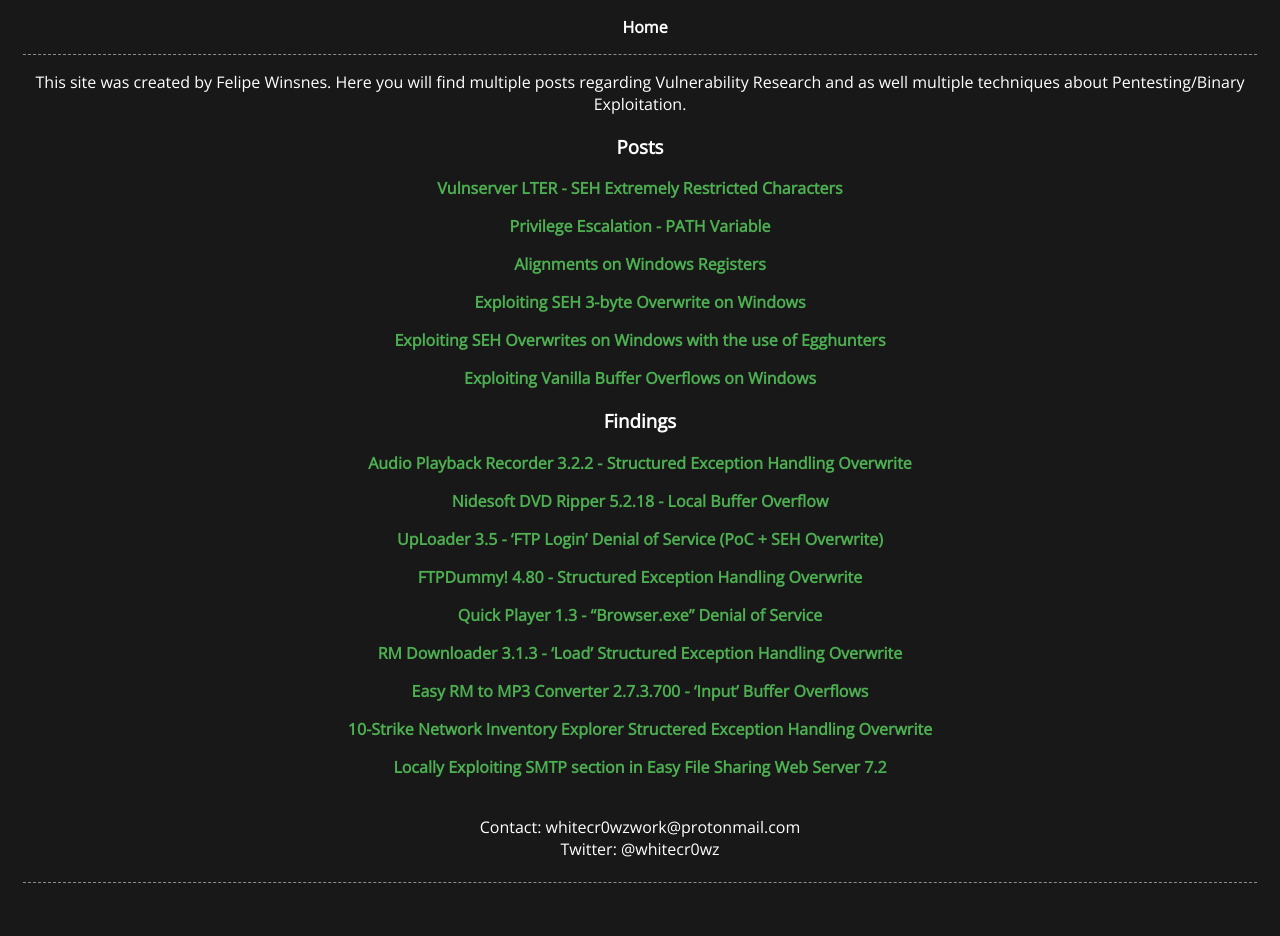
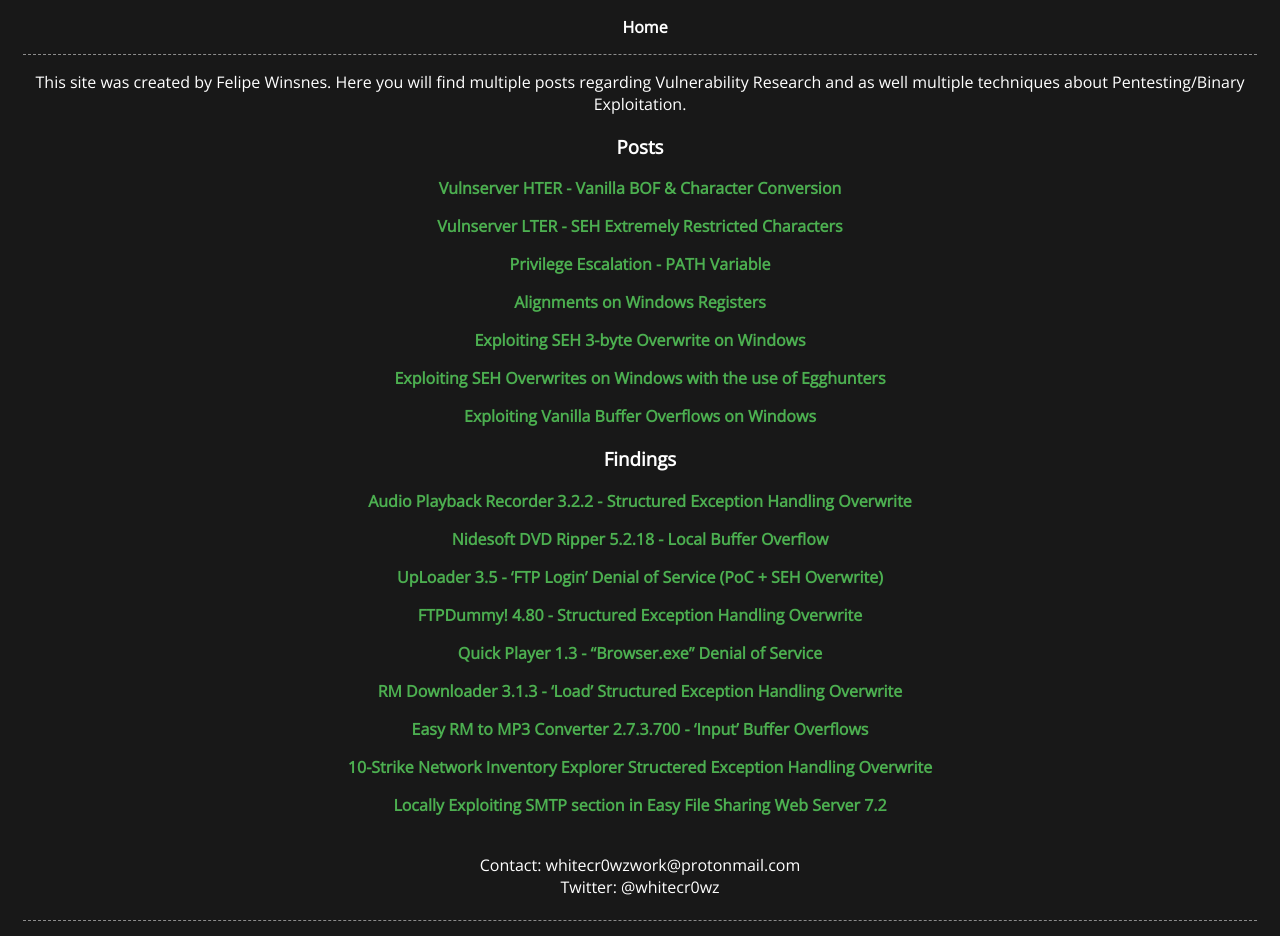
Before and after one commit to whitecr0wz/whitecr0wz.github.io, a Jekyll site: the page built from index.md, in a window 1280 px wide. Built offline with Jekyll 4.4.1, drawn with Linux system fonts in a browser that asks for light colours; before the commit the page ends 900 px from its top, so only the background shows below that.

Commit message:
Update index.md

```diff
--- a/index.md
+++ b/index.md
@@ -5,6 +5,8 @@
 This site was created by Felipe Winsnes. Here you will find multiple posts regarding Vulnerability Research and as well multiple techniques about Pentesting/Binary Exploitation.
 
 ### Posts
+[Vulnserver HTER - Vanilla BOF & Character Conversion](https://whitecr0wz.github.io/posts/Vulnserver-HTER/)
+
 [Vulnserver LTER - SEH Extremely Restricted Characters](https://whitecr0wz.github.io/posts/Vulnserver-LTER/)
 
 [Privilege Escalation - PATH Variable](https://whitecr0wz.github.io/posts/Privilege-Escalation-Path/)
```
